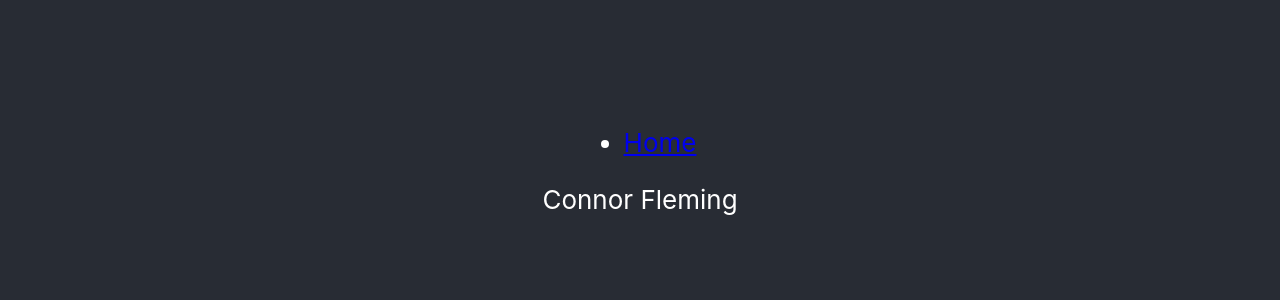
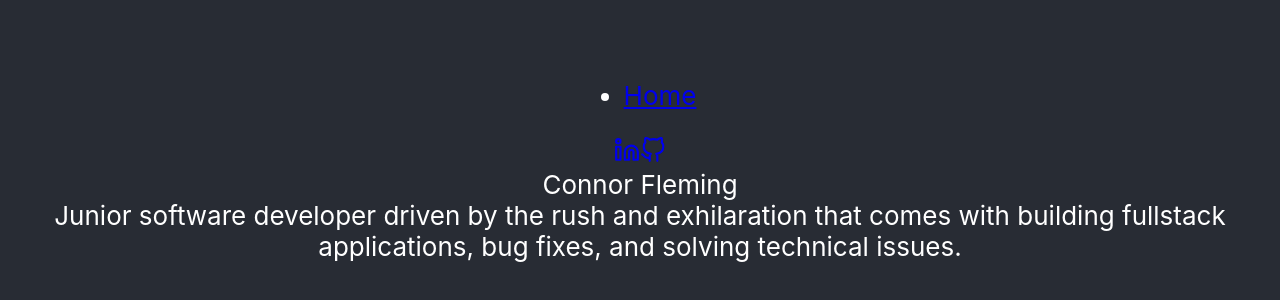
Before and after one commit to Jarnbjorn92/cf-portfolio, a React (Create React App) app: page / in a window 1280 px wide. Shown: the part 242-542 px from the top of the page. Built offline with nearby package versions, Linux system fonts and the light colour scheme.

Commit message:
added icons to social media

```diff
--- a/package.json
+++ b/package.json
@@ -8,6 +8,7 @@
     "@testing-library/user-event": "^13.5.0",
     "react": "^18.2.0",
     "react-dom": "^18.2.0",
+    "react-icons": "^4.8.0",
     "react-router-dom": "^6.11.1",
     "react-scripts": "5.0.1",
     "web-vitals": "^2.1.4"
--- a/src/App.js
+++ b/src/App.js
@@ -11,11 +11,6 @@ function App() {
     email: "connor.fleming1992@gmail.com",
     availability: "Open to work",
     statement: "Junior software developer driven by the rush and exhilaration that comes with building fullstack applications, bug fixes, and solving technical issues.",
-  };
-
-  const socialMedia = {
-    linkedIn: "https://www.linkedin.com/in/connor-j-fleming/",
-    gitHub: "https://github.com/Jarnbjorn92",
   };
 
   return (
--- a/src/NavBar.js
+++ b/src/NavBar.js
@@ -1,15 +1,19 @@
 import React from 'react';
+import SocialLinks from './components/SocialLinks';
 import { Link } from 'react-router-dom';
 
 const NavBar = () => {
 
 
     return (
+        <div>
         <ul>
             <li>
                 <Link to='/'>Home</Link>
             </li>
         </ul>
+        <SocialLinks/>
+        </div>
     );
 }
 
--- a/src/components/HomePage.js
+++ b/src/components/HomePage.js
@@ -4,9 +4,14 @@ const HomePage = ({personalDetails}) => {
 
 
     return (
-        <div>
-            {personalDetails.name}
-        </div>
+        <>
+            <div>
+                {personalDetails.name}
+            </div>
+            <div>
+                {personalDetails.statement}
+            </div>
+        </>
     )
 
 };
--- /dev/null
+++ b/src/components/SocialLinks.js
@@ -0,0 +1,19 @@
+import React from 'react'
+import { FiLinkedin, FiGithub } from 'react-icons/fi'
+
+const SocialLinks = () => {
+
+    const socialMedia = {
+        linkedIn: "https://www.linkedin.com/in/connor-j-fleming/",
+        gitHub: "https://github.com/Jarnbjorn92",
+    };
+
+    return (
+        <div className='social-cont'>
+            <a className='social-links' href={socialMedia.linkedIn}><FiLinkedin/></a>
+            <a className='social-links' href={socialMedia.gitHub}><FiGithub/></a>
+        </div>
+    )
+}
+
+export default SocialLinks
```
Also changed, not shown: 1 other file (tests, documents, lock files or other folders). Lines whose indentation alone changed are shown as unchanged.
